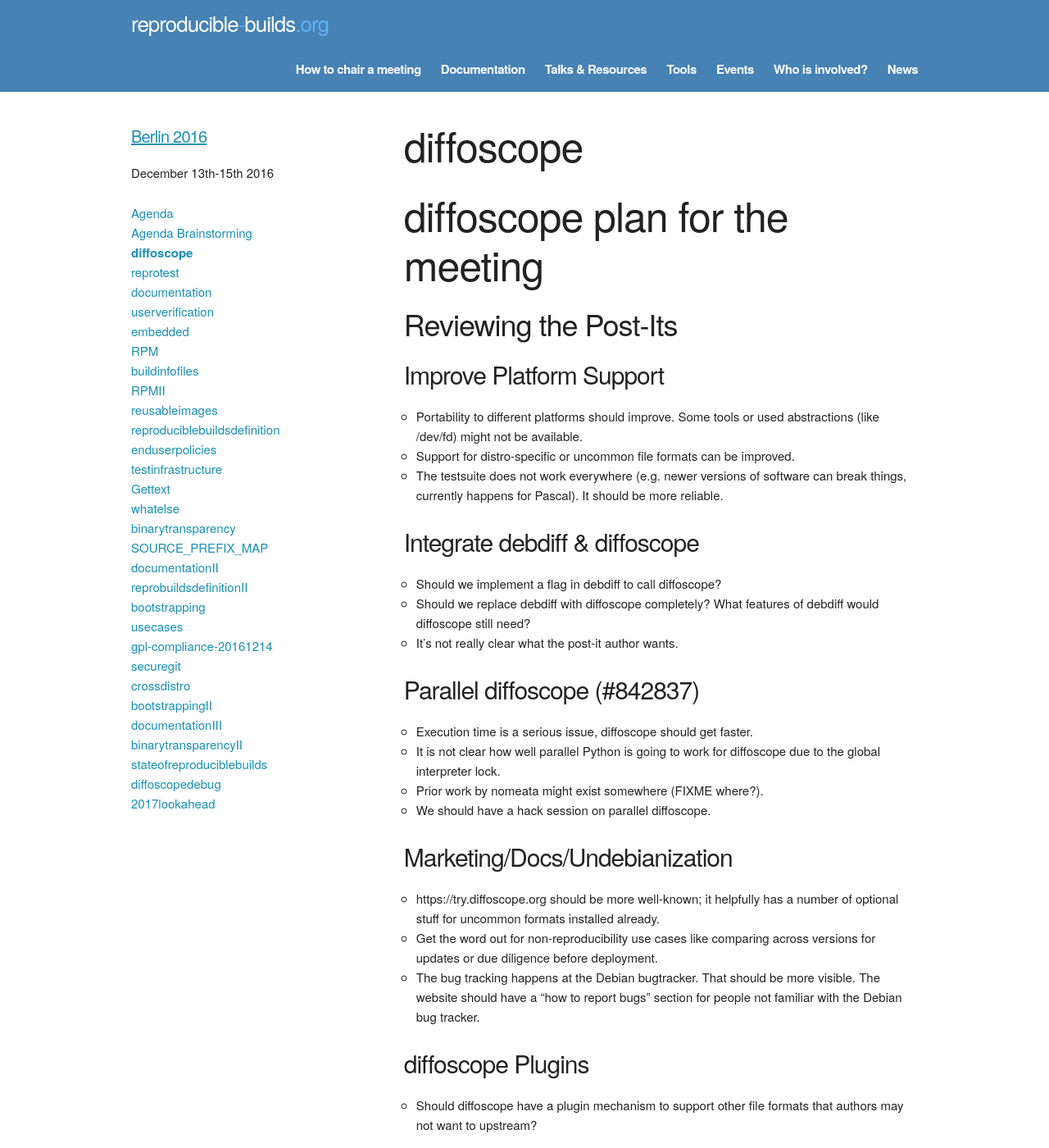
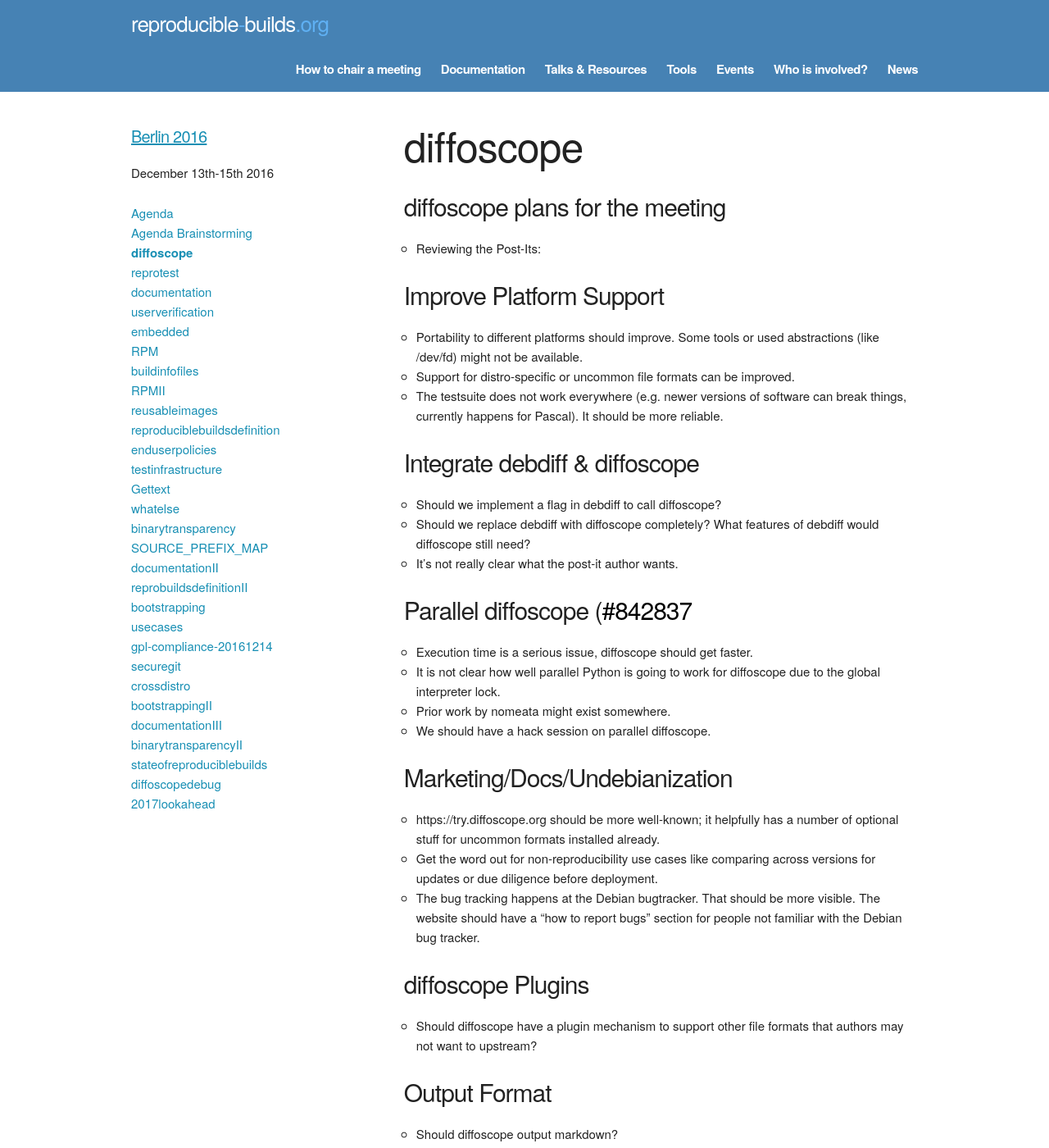
Before and after one commit to prototypefund/reproducible-website, a Jekyll site: the page built from _events/berlin2016/diffoscope.md, in a window 1280 px wide and 1400 px high. Shown: the whole window at 82% size. Built offline with Jekyll 4.4.1, drawn with Linux system fonts in a browser that asks for light colours; some web fonts are replaced.

Commit message:
polish diffoscope pad
Signed-off-by: Holger Levsen <holger@layer-acht.org>

```diff
--- a/_events/berlin2016/diffoscope.md
+++ b/_events/berlin2016/diffoscope.md
@@ -6,9 +6,8 @@
 permalink: /events/berlin2016/diffoscope/
 ---
 
-# diffoscope plan for the meeting
-
-## Reviewing the Post-Its
+### diffoscope plans for the meeting
+- Reviewing the Post-Its:
 
 ### Improve Platform Support
 - Portability to different platforms should improve. Some tools or used abstractions (like /dev/fd) might not be available.
@@ -20,10 +19,10 @@
 - Should we replace debdiff with diffoscope completely? What features of debdiff would diffoscope still need?
 - It's not really clear what the post-it author wants.
 
-### Parallel diffoscope (#842837)
+### Parallel diffoscope ([#842837](https://bugs.debian.org/842837)
 - Execution time is a serious issue, diffoscope should get faster.
 - It is not clear how well parallel Python is going to work for diffoscope due to the global interpreter lock.
-- Prior work by nomeata might exist somewhere (FIXME where?).
+- Prior work by nomeata might exist somewhere.
 - We should have a hack session on parallel diffoscope.
 
 ### Marketing/Docs/Undebianization
```
